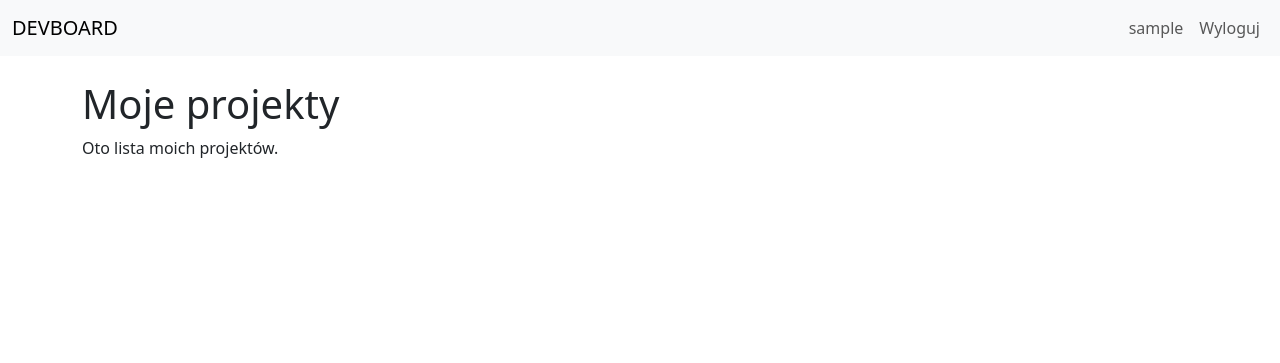
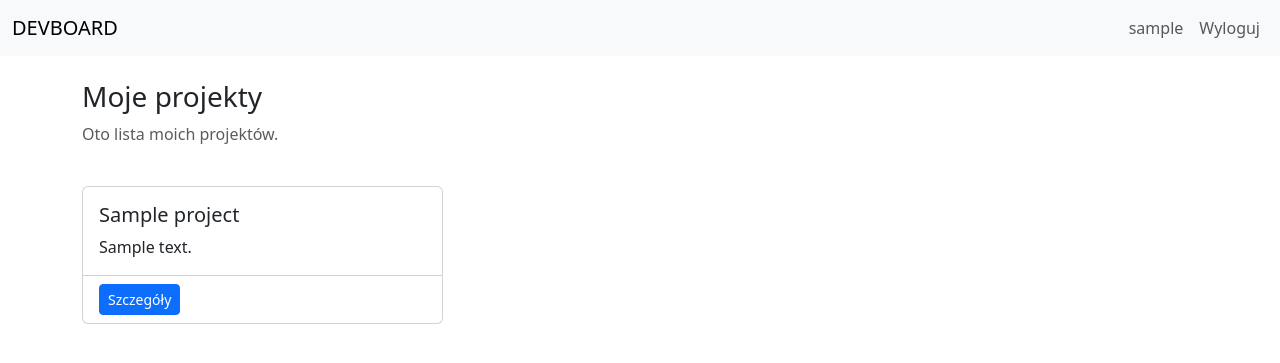
Before and after one commit to kgawda/Django_project_alx, a Django app: page / in a window 1280 px wide. Shown: the top 363 px of the page. Run offline with Django 5.2, Linux system fonts and the light colour scheme; a user stored in the database is signed in; tables that the repository leaves empty hold one stand-in row (values such as "Sample post").

Commit message:
Dodano klasy Bootstrap do templates/devboard/project_list.html
Co-authored-by: Copilot <223556219+Copilot@users.noreply.github.com>

```diff
--- a/templates/devboard/project_list.html
+++ b/templates/devboard/project_list.html
@@ -2,8 +2,28 @@
 {% block title %} Moje projekty - DevBoard {% endblock %}
 
 {% block content %}
-<div>
-    <h1>Moje projekty</h1>
-    <p>Oto lista moich projektów.</p>
+<div class="d-flex flex-column align-items-start mb-4">
+    <h1 class="h3">Moje projekty</h1>
+    <p class="text-muted">Oto lista moich projektów.</p>
 </div>
+
+{% if projects %}
+<div class="row g-3">
+    {% for p in projects %}
+    <div class="col-12 col-md-6 col-lg-4">
+        <div class="card h-100">
+            <div class="card-body">
+                <h5 class="card-title">{{ p.name }}</h5>
+                <p class="card-text">{{ p.description }}</p>
+            </div>
+            <div class="card-footer bg-transparent">
+                <a href="{{ p.get_absolute_url }}" class="btn btn-primary btn-sm">Szczegóły</a>
+            </div>
+        </div>
+    </div>
+    {% endfor %}
+</div>
+{% else %}
+<div class="alert alert-info">Brak projektów do wyświetlenia.</div>
+{% endif %}
 {% endblock %}
```
